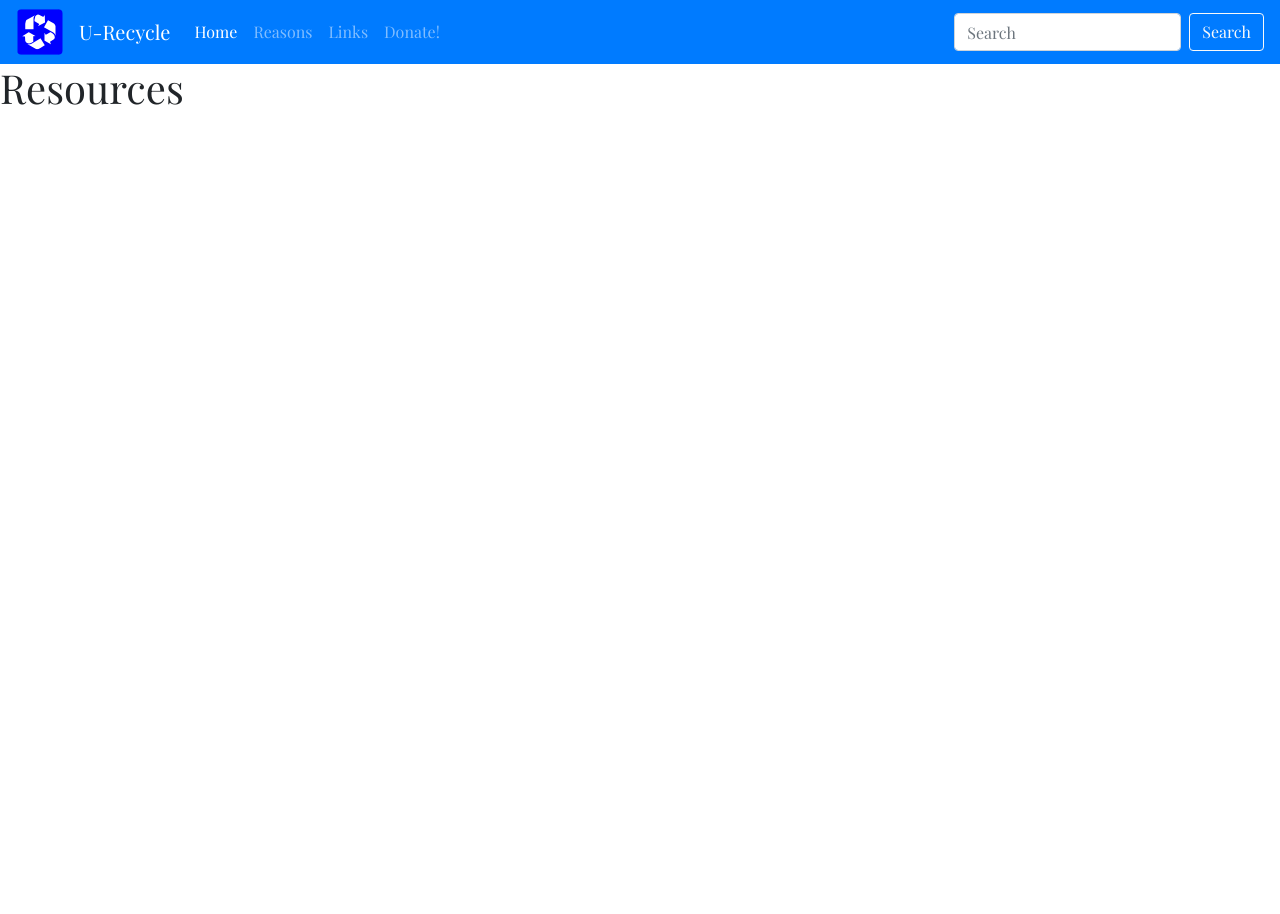
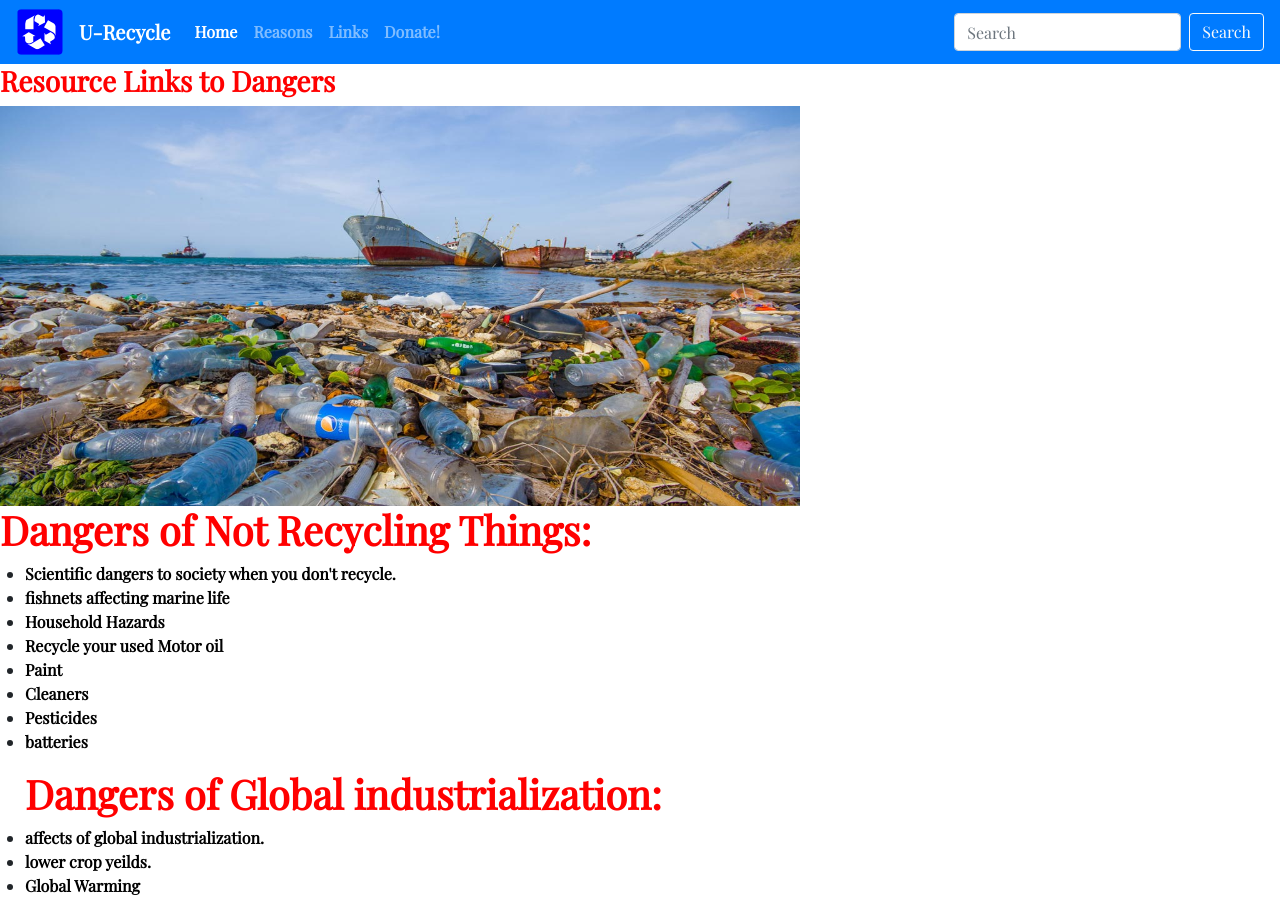
Before and after one commit to Woz-U-Group-Projects/team-eco-group, a React (Create React App) app in the folder client/: page /links in a window 1280 px wide. Before the commit the page ends 800 px from the top, so only its background shows below. Built offline with nearby package versions, Linux system fonts and the light colour scheme.

Commit message:
updating Links.js

```diff
--- a/client/src/screens/Home.js
+++ b/client/src/screens/Home.js
@@ -6,30 +6,35 @@ import './home.css';
 
 const Home = () => (
 <div>
-    <img style={{width: 1100 ,height: 200}}src={Logo2}/>
+    <img style={{width: 800 ,height: 300}}src={Logo2}/>
     <h1>Reduce, Reuse, Recycle</h1>
-<p>Learn how reducing, reusing, and recycling can help you, your community, and the environment by saving money, energy, and natural resources. Recycling programs are managed at the state and local level—find information on recycling in your community.</p>
-<hr />
+    <p>Learn how reducing, reusing, and recycling can help you, <br></br>your community, and the environment by saving money, energy, and natural resources.<br>
+    </br> Recycling programs are managed at the state and local level—find information on recycling in your community.</p>
+    {/* <hr /> */}
+
     <div className="row">
     <h3 className="picture1">Reduce and Reuse</h3>
     <h3 className="picture">Whats Next?</h3>
     </div>
+
     <div className="row">
     <img style={{width: 400, height: 300}}src ={Logo3}/>
     <img style={{width: 400, height: 300}}src ={Logo4}/>
     </div>
-<div className="row" >
 
+    <div className="row">
     <ul className="row2">
     <li><a href="https://www.epa.gov/recycle/reducing-and-reusing-basics">Reduce and reuse basics and benefits.</a></li>
     <li><a href="https://www.epa.gov/recycle/reducing-and-reusing-basics#donate">Reuse by donating your stuff</a></li>
     </ul>
-    <ul><li><a href="https://www.epa.gov/recycle/recycling-basics">Recycling basics and benefits</a></li>
+    <ul>
+    <li><a href="https://www.epa.gov/recycle/recycling-basics">Recycling basics and benefits</a></li>
     <li><a href="https://www.epa.gov/recycle/how-do-i-recycle-common-recyclables">How do I recycle...</a> </li>
     <li><a href="https://www.epa.gov/recycle/frequent-questions-recycling">Frequent Questions on Recycling</a></li>
     <li><a href="https://www.epa.gov/recycle/america-recycles-day">America Recycles Day</a></li>
     </ul>
     </div>
+
 </div>);
 
 export default Home;
--- a/client/src/screens/Links.js
+++ b/client/src/screens/Links.js
@@ -1,7 +1,44 @@
 import React from 'react';
+import './links.css';
+import Logo5 from '../images/body-background.jpg';
 
 const Links = () => (
-    <h1>Resources</h1>
+
+<div>
+    <h3>Resource Links to Dangers</h3>
+    <img style={{width: 800 ,height: 400}}src={Logo5}/>
+
+    <div>
+
+    <h1>Dangers of Not Recycling Things:</h1>
+
+    <div className="row">
+   <ul>
+    <li><a id="topic-link" href="https://sciencing.com/effects-not-recycling-4827369.html">Scientific dangers to society when you don't recycle.</a></li>
+    <li><a id="topic-link" href="https://healthyseas.org/marine-protection/">fishnets affecting marine life </a> </li>
+    <li><a id="topic-link" href="https://www.epa.gov/hw/household-hazardous-waste-hhw">Household Hazards</a></li>
+    <li><a id="topic-link" href="https://www.epa.gov/recycle/managing-reusing-and-recycling-used-oil">Recycle your used Motor oil</a></li>
+    <li><a id="topic-link" href="https://www.gacovinolake.com/news/properly-disposing-paint-consequences-following-guidelines/">Paint </a></li>
+    <li><a id="topic-link" href="https://sciencing.com/effects-not-recycling-4827369.html">Cleaners </a></li>
+    <li><a id="topic-link" href="https://www.hazardouswasteexperts.com/properlydisposingpesticides/">Pesticides </a></li>
+    <li><a id="topic-link" href="https://www.maxsainnovations.com/blog/the-danger-of-not-recycling-batteries/">batteries </a></li>
+    </ul>
+    </div>
+
+    <div>
+    <div className="row">
+    <ul className="row2">
+        <h1>Dangers of Global industrialization:</h1>
+        <li><a id="topic-link" href="https://sites.google.com/site/5effectsofindustrialization/effects-in-the-1800s-1900s">affects of global industrialization.</a></li>
+        <li><a id="topic-link" href="https://www.sciencedirect.com/science/article/pii/S1352231011000070">lower crop yeilds.</a></li>
+        <li><a id="topic-link" href="https://www.coolearth.org/2018/10/ipcc-report-2/?gclid=Cj0KCQjw1MXpBRDjARIsAHtdN-0U7QqSlN_UEYEVejAKZ_RLxxoPyIRM6Ij5v6fFkOgcwCY21d9ANVgaAjRBEALw_wcB">Global Warming</a></li>
+    </ul>
+    </div>
+    </div>
+
+</div>
+
+</div>
 );
 
 export default Links;
--- a/client/src/screens/Reasons.js
+++ b/client/src/screens/Reasons.js
@@ -25,27 +25,6 @@ const Reasons = () => (
         <hr />
     <p className="bottom"></p>
 
-    <h1>Dangers of Not Recycling Things:</h1>
-
-    <li><a href="https://sciencing.com/effects-not-recycling-4827369.html">Scientific dangers to society when you don't recycle.</a></li>
-    <li><a href="https://healthyseas.org/marine-protection/">fishnets affecting marine life </a></li>
-    <li><a href="https://www.epa.gov/hw/household-hazardous-waste-hhw">Household Hazards</a> </li>
-    <li><a href="https://www.epa.gov/recycle/managing-reusing-and-recycling-used-oil">Recycle your used Motor oil people!</a></li>
-    <li><a href="https://www.gacovinolake.com/news/properly-disposing-paint-consequences-following-guidelines/">Paint </a></li>
-    <li><a href="https://sciencing.com/effects-not-recycling-4827369.html">Cleaners </a></li>
-    <li><a href="https://www.hazardouswasteexperts.com/properlydisposingpesticides/">Pesticides </a></li>
-    <li><a href="https://www.maxsainnovations.com/blog/the-danger-of-not-recycling-batteries/">batteries </a></li>
-    <li><a href="http://astorbridgemarina.blogspot.com/2011/08/be-hippie-for-day.html">old clothes </a></li>
-
-<br></br>
-
-    <h1>Dangers of Global industrialization:</h1>
-
-    <li><a href="https://sites.google.com/site/5effectsofindustrialization/effects-in-the-1800s-1900s">affects of global industrialization.</a></li>
-    <li><a href="https://www.sciencedirect.com/science/article/pii/S1352231011000070">lower crop yeilds.</a></li>
-    <li><a href="https://www.coolearth.org/2018/10/ipcc-report-2/?gclid=Cj0KCQjw1MXpBRDjARIsAHtdN-0U7QqSlN_UEYEVejAKZ_RLxxoPyIRM6Ij5v6fFkOgcwCY21d9ANVgaAjRBEALw_wcB">Global Warming</a></li>
-
-
 </div>
 );
 
--- /dev/null
+++ b/client/src/screens/links.css
@@ -0,0 +1,38 @@
+.row {
+    margin-right: 300px;
+}
+
+.row2 {
+    margin-right: 200px;
+}
+
+h1 {
+    color: red;
+    font-weight: bolder;
+}
+
+h3 {
+    color: red;
+    font-weight: bold;
+}
+
+div {
+    font-weight: bolder;
+}
+
+/* div:hover {
+color: yellow;
+} */
+
+#topic-link {
+color: black;
+}
+
+#topic-link:visited {
+color: blue;
+}
+
+#topic-link:hover {
+color: crimson;
+font-size: 22px;
+}
```
Lines whose indentation alone changed are shown as unchanged.
